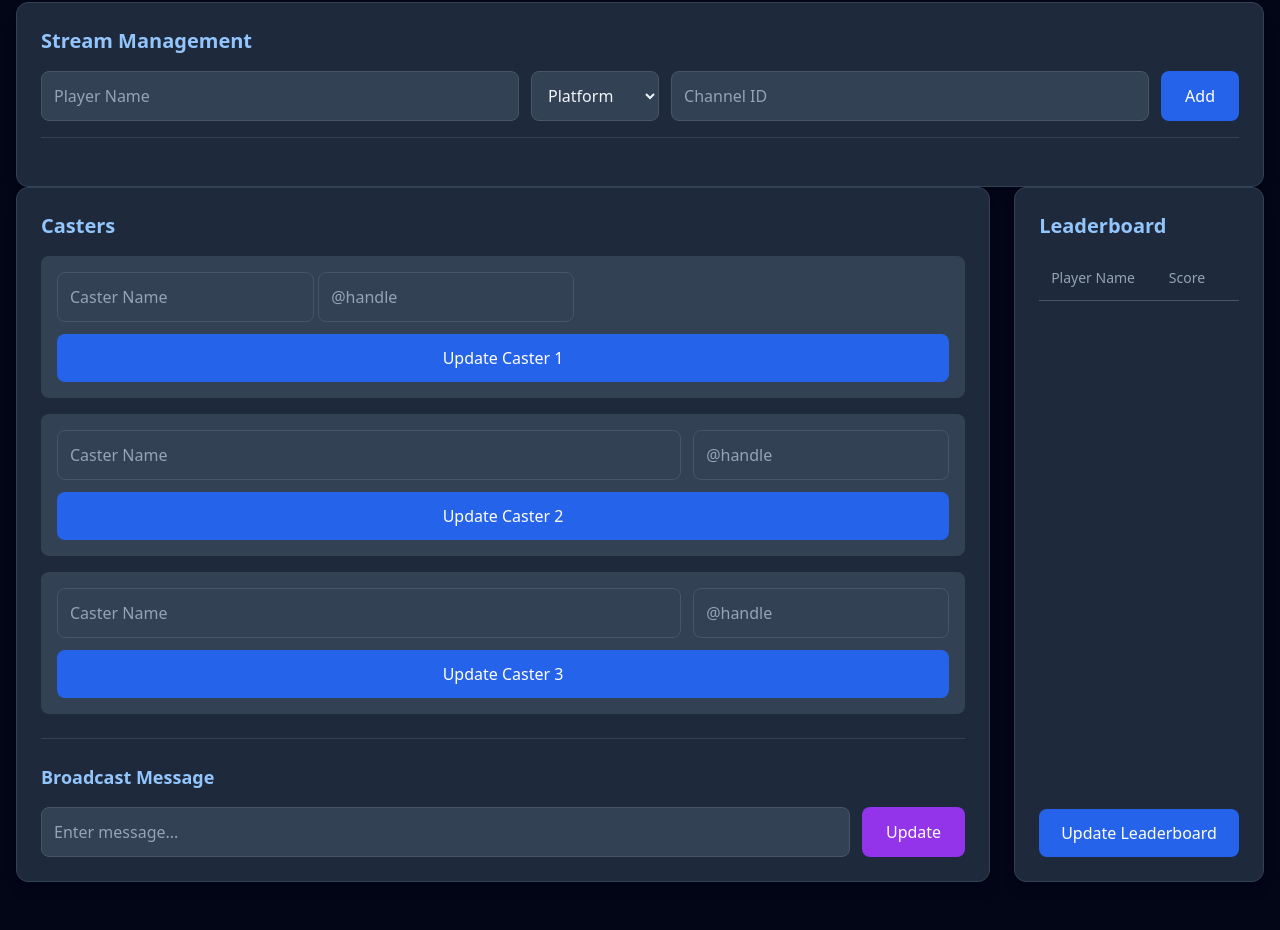
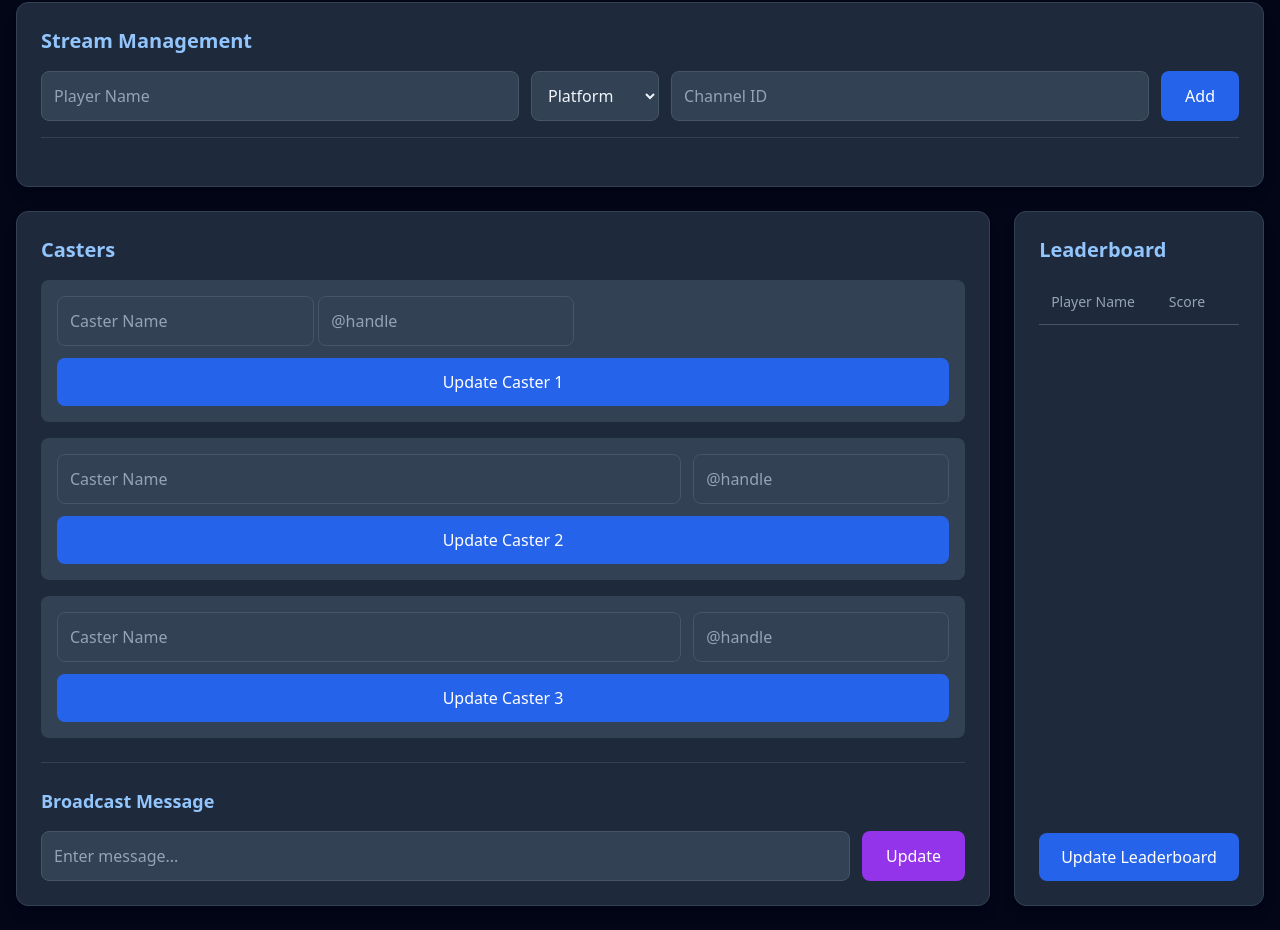
Before and after one commit to andrewmiesner/soldier-showdown-admin, a website: page public/index.html in a window 1280 px wide. Shown: the part 322-1252 px from the top of the page. Before the commit the page ends 1228 px from the top, so only its background shows below. Drawn offline with nearby package versions, Linux system fonts and the light colour scheme; no server answers.

Commit message:
Styling adjustment

```diff
--- a/public/index.html
+++ b/public/index.html
@@ -82,7 +82,7 @@
         </div>
 
         <!-- Main Content - Two Column Layout -->
-        <div class="flex flex-col xl:flex-row gap-6">
+        <div class="flex flex-col xl:flex-row gap-6 mt-6">
             <!-- Left Column -->
             <div class="flex-1">
                 <!-- Casters Section with Broadcast Message -->
```
